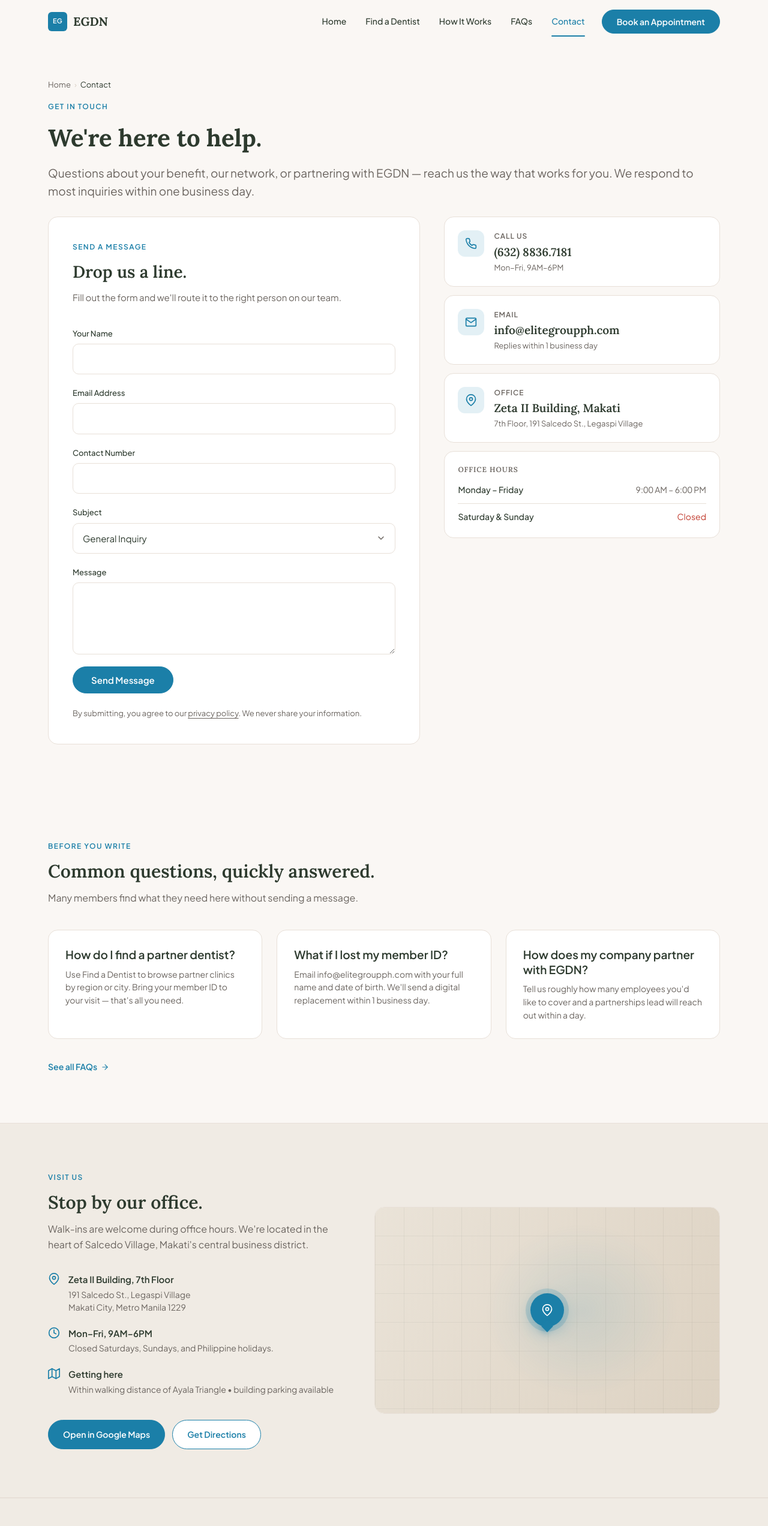
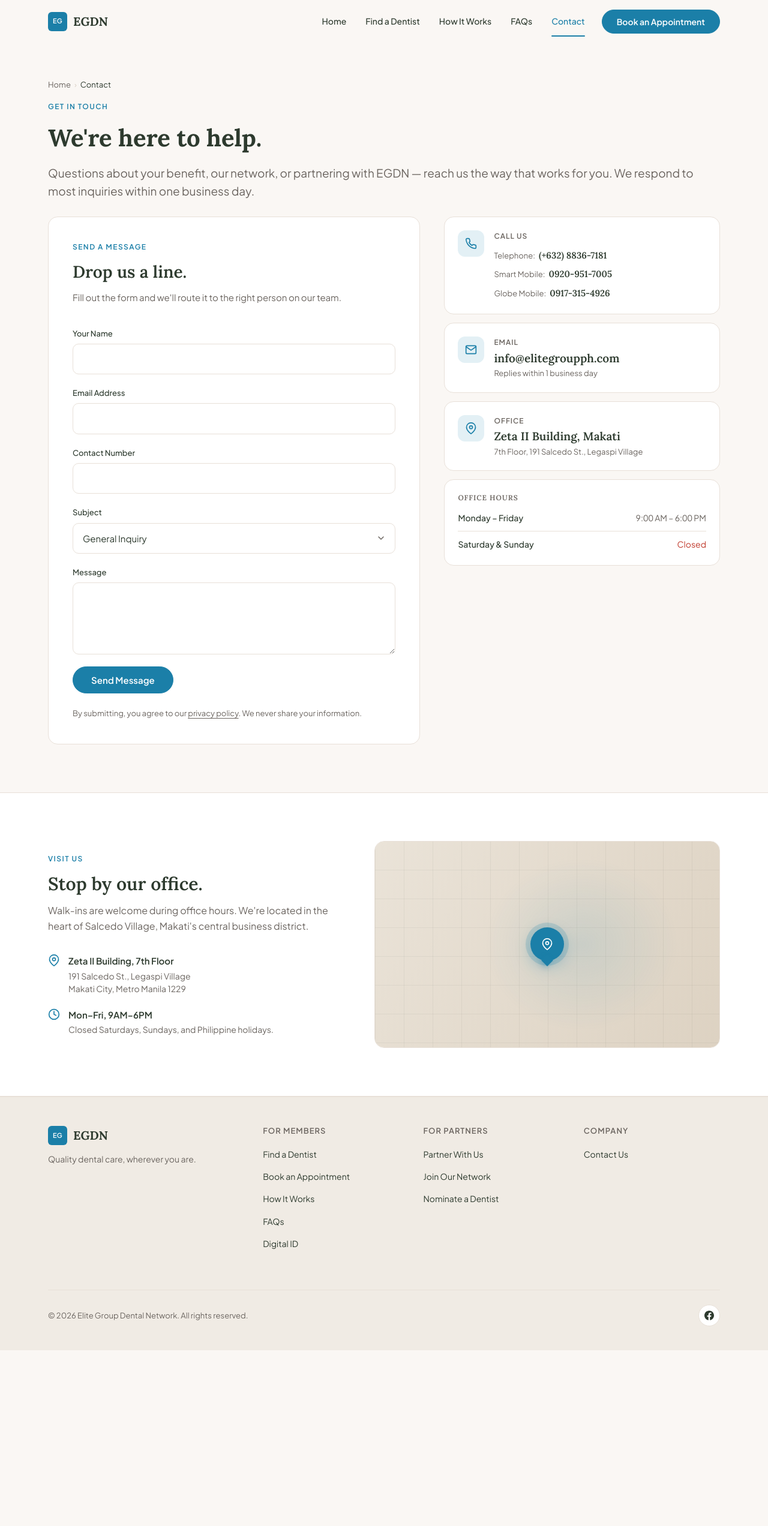
Before and after one commit to airemcs/egdn-redesign, a Next.js app: page /contact in a window 1280 px wide. Shown: the top 2544 px of the page at 60% size. After the commit the page ends 2251 px from the top, so only its background shows below. Built offline with nearby package versions, Linux system fonts and the light colour scheme.

Commit message:
Final Contact

```diff
--- a/app/contact/page.tsx
+++ b/app/contact/page.tsx
@@ -74,7 +74,7 @@ export default function ContactPage() {
       {/* Whole header block (breadcrumb + title) is pushed down so "Get in touch"
           aligns with the home hero's "Quality dental care" eyebrow. Breadcrumb stays
           tight against the eyebrow with a small mb. */}
-      <section className="mx-auto max-w-300 px-5 pt-12 pb-10 sm:px-6 sm:pt-16 sm:pb-12 lg:px-10 lg:pt-[58px] lg:pb-7">
+      <section className="mx-auto max-w-300 px-5 pt-2.5 pb-10 sm:px-6 sm:pt-14 sm:pb-12 lg:px-10 lg:pt-[58px] lg:pb-7">
         <nav aria-label="Breadcrumb" className="mb-4 flex flex-wrap items-center gap-1.5 text-[13px] text-text-muted">
           <Link href="/" className="hover:text-brand">Home</Link>
           <span className="text-border-strong">›</span>
@@ -97,16 +97,19 @@ export default function ContactPage() {
 
       {/* ── Form + Sidebar ─────────────────────────────────────────────────── */}
       <section className="mx-auto max-w-300 px-5 pb-12 sm:px-6 sm:pb-16 lg:px-10 lg:pb-20">
-        <div className="grid gap-8 lg:grid-cols-[1.35fr_1fr] lg:items-start lg:gap-10">
-          {/* Form — order 2 on mobile (after tiles), 1 on desktop (left) */}
-          <div className="order-2 rounded-card border border-border bg-surface p-6 sm:p-8 lg:order-1 lg:p-10">
+        <div className="grid gap-3.5 lg:grid-cols-[1.35fr_1fr] lg:items-start lg:gap-10">
+          {/* Form — first on mobile, left column on desktop */}
+          <div className="rounded-card border border-border bg-surface p-6 sm:p-8 lg:p-10">
             <span className="mb-2 block text-[11px] font-semibold uppercase tracking-[0.12em] text-brand sm:mb-3 sm:text-[12px]">
               Send a message
             </span>
-            <h2 className="font-display text-[24px] font-semibold text-text sm:text-[28px]">
+            <h2 className="mb-7 font-display text-[24px] font-semibold text-text sm:mb-0 sm:text-[28px]">
               Drop us a line.
             </h2>
-            <p className="mt-2 mb-7 text-[15px] text-text-muted sm:mt-3 sm:mb-9">
+            {/* Subtitle is hidden on mobile to save vertical space; h2's mb-7 above
+                takes over the spacing. On sm+, this paragraph reappears with its own
+                mt/mb and h2's mb resets to 0 (sm:mb-0). */}
+            <p className="hidden text-[15px] text-text-muted sm:mt-3 sm:mb-9 sm:block">
               Fill out the form and we'll route it to the right person on our team.
             </p>
             <ContactForm />
@@ -115,15 +118,52 @@ export default function ContactPage() {
             </p>
           </div>
 
-          {/* Sidebar — order 1 on mobile (above form), 2 on desktop (right) */}
-          <aside className="order-1 flex flex-col gap-3.5 lg:order-2">
-            <ContactTile
-              href="tel:+63288367181"
-              label="Call us"
-              value="(632) 8836.7181"
-              sub="Mon–Fri, 9AM–6PM"
-              icon={<PhoneIcon />}
-            />
+          {/* Sidebar — below form on mobile (Hours card first via order-first),
+              right column on desktop with tiles → hours in source order */}
+          <aside className="flex flex-col gap-3.5">
+            {/* Call us — three numbers (one landline, two mobile carriers).
+                Each number is a tel: link; the carrier tag and "Telephone/Mobile"
+                labels stay muted so the number is the focal point. */}
+            <div className="flex items-start gap-4 rounded-card border border-border bg-surface p-5 sm:p-[22px]">
+              <span className="grid h-11 w-11 shrink-0 place-items-center rounded-xl bg-brand-light text-brand">
+                <PhoneIcon />
+              </span>
+              <div className="min-w-0">
+                <div className="text-[12px] font-semibold uppercase tracking-[0.08em] text-text-muted">
+                  Call us
+                </div>
+                <ul className="mt-2 flex flex-col gap-1.5">
+                  <li className="flex flex-wrap items-baseline gap-x-1.5 text-[13px] text-text-muted">
+                    <span>Telephone:</span>
+                    <a
+                      href="tel:+63288367181"
+                      className="font-display text-[15px] font-semibold text-text"
+                    >
+                      (+632) 8836-7181
+                    </a>
+                  </li>
+                  <li className="flex flex-wrap items-baseline gap-x-1.5 text-[13px] text-text-muted">
+                    <span>Smart Mobile:</span>
+                    <a
+                      href="tel:+639209517005"
+                      className="font-display text-[15px] font-semibold text-text"
+                    >
+                      0920-951-7005
+                    </a>
+                  </li>
+                  <li className="flex flex-wrap items-baseline gap-x-1.5 text-[13px] text-text-muted">
+                    <span>Globe Mobile:</span>
+                    <a
+                      href="tel:+639173154926"
+                      className="font-display text-[15px] font-semibold text-text"
+                    >
+                      0917-315-4926
+                    </a>
+                  </li>
+                </ul>
+              </div>
+            </div>
+
             <ContactTile
               href="mailto:info@elitegroupph.com"
               label="Email"
@@ -139,8 +179,10 @@ export default function ContactPage() {
               icon={<PinIcon />}
             />
 
-            {/* Hours card */}
-            <div className="rounded-card border border-border bg-surface p-5 sm:p-[22px]">
+            {/* Hours card — order-first on mobile floats it above the tiles
+                (right after the form); on desktop it stays at the bottom of the
+                sidebar via lg:order-none (resets to default 0 = source order). */}
+            <div className="order-first rounded-card border border-border bg-surface p-5 sm:p-[22px] lg:order-0">
               <h4 className="mb-3.5 text-[12px] font-semibold uppercase tracking-[0.08em] text-text-muted">
                 Office hours
               </h4>
@@ -159,48 +201,8 @@ export default function ContactPage() {
         </div>
       </section>
 
-      {/* ── FAQ strip ──────────────────────────────────────────────────────── */}
-      <section className="mx-auto max-w-300 px-5 py-12 sm:px-6 sm:py-14 lg:px-10 lg:py-20">
-        <div className="mb-8 max-w-[640px] sm:mb-10">
-          <span className="mb-2 block text-[11px] font-semibold uppercase tracking-[0.12em] text-brand sm:mb-3 sm:text-[12px]">
-            Before you write
-          </span>
-          <h2 className="font-display text-[22px] font-semibold text-text sm:text-[26px] lg:text-[30px]">
-            Common questions, quickly answered.
-          </h2>
-          <p className="mt-2 text-[15px] leading-relaxed text-text-muted sm:mt-3 sm:text-[16px]">
-            Many members find what they need here without sending a message.
-          </p>
-        </div>
-        <div className="grid gap-4 sm:grid-cols-3 sm:gap-6">
-          {faqs.map((f) => (
-            <div
-              key={f.q}
-              className="rounded-card border border-border bg-surface p-5 sm:p-7"
-            >
-              <h3 className="font-display text-[17px] font-semibold leading-[1.25] text-text sm:text-[19px]">
-                {f.q}
-              </h3>
-              <p className="mt-2.5 text-[14px] leading-[1.55] text-text-muted">{f.a}</p>
-            </div>
-          ))}
-        </div>
-        <div className="mt-6 sm:mt-8">
-          <Link
-            href="/faqs"
-            className="inline-flex items-center gap-1.5 text-[14px] font-semibold text-brand hover:gap-2 transition-[gap]"
-          >
-            See all FAQs
-            <svg width="14" height="14" viewBox="0 0 24 24" fill="none" stroke="currentColor" strokeWidth="2" strokeLinecap="round" strokeLinejoin="round" aria-hidden>
-              <line x1="5" y1="12" x2="19" y2="12" />
-              <polyline points="12 5 19 12 12 19" />
-            </svg>
-          </Link>
-        </div>
-      </section>
-
       {/* ── Office / Map ───────────────────────────────────────────────────── */}
-      <section className="border-y border-border bg-bg-deep">
+      <section className="border-y border-border bg-surface">
         <div className="mx-auto max-w-300 px-5 py-12 sm:px-6 sm:py-14 lg:px-10 lg:py-20">
           <div className="grid gap-10 lg:grid-cols-[1fr_1.2fr] lg:items-center lg:gap-16">
             <div>
@@ -236,35 +238,7 @@ export default function ContactPage() {
                     </dd>
                   </div>
                 </div>
-                <div className="flex gap-3.5">
-                  <span className="mt-0.5 shrink-0 text-brand"><MapMiniIcon /></span>
-                  <div>
-                    <dt className="font-semibold text-[15px] text-text">Getting here</dt>
-                    <dd className="mt-0.5 text-[14px] leading-[1.5] text-text-muted">
-                      Within walking distance of Ayala Triangle • building parking available
-                    </dd>
-                  </div>
-                </div>
               </dl>
-
-              <div className="mt-8 flex flex-wrap gap-3 sm:mt-10">
-                <a
-                  href={MAPS_URL}
-                  target="_blank"
-                  rel="noopener noreferrer"
-                  className="inline-flex items-center justify-center gap-2 rounded-pill border border-brand bg-brand px-6 py-3 text-[14px] font-semibold text-white transition-colors hover:bg-[#166889] hover:border-[#166889]"
-                >
-                  Open in Google Maps
-                </a>
-                <a
-                  href={`https://www.google.com/maps/dir/?api=1&destination=${MAPS_QUERY}`}
-                  target="_blank"
-                  rel="noopener noreferrer"
-                  className="inline-flex items-center justify-center gap-2 rounded-pill border-[1.5px] border-brand bg-surface px-6 py-3 text-[14px] font-semibold text-brand transition-colors hover:bg-brand-light"
-                >
-                  Get Directions
-                </a>
-              </div>
             </div>
 
             {/* Map illustration — stylized placeholder, not a real map */}
@@ -343,11 +317,13 @@ function ContactTile({
   );
 
   const cls =
-    'flex items-start gap-4 rounded-card border border-border bg-surface p-5 sm:p-[22px] transition-colors';
+    'flex items-start gap-4 rounded-card border border-border bg-surface p-5 sm:p-[22px]';
 
   if (href) {
+    // Anchor stays so tel:/mailto: still works on tap, but cursor-default
+    // removes the pointer hover so the card visually matches the static Office tile.
     return (
-      <a href={href} className={`${cls} hover:border-brand`}>
+      <a href={href} className={`${cls} cursor-default`}>
         {inner}
       </a>
     );
```
